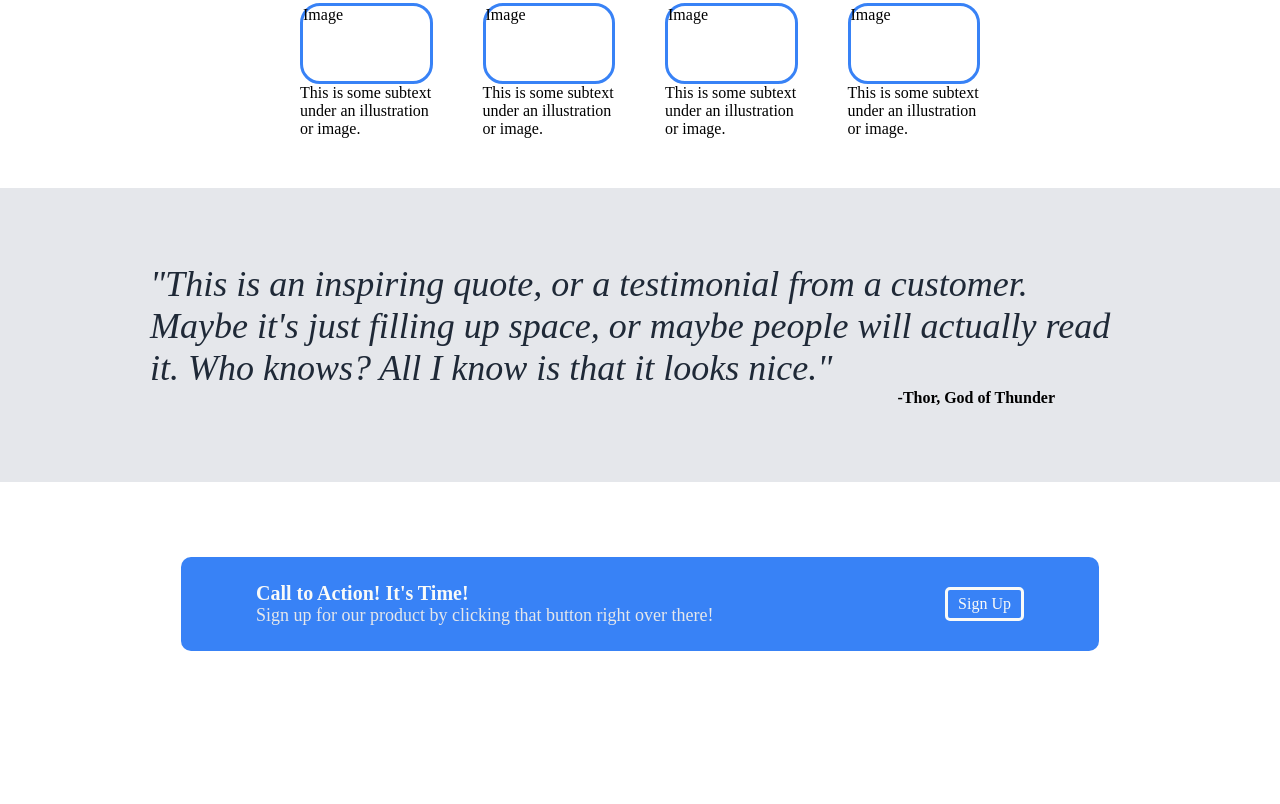
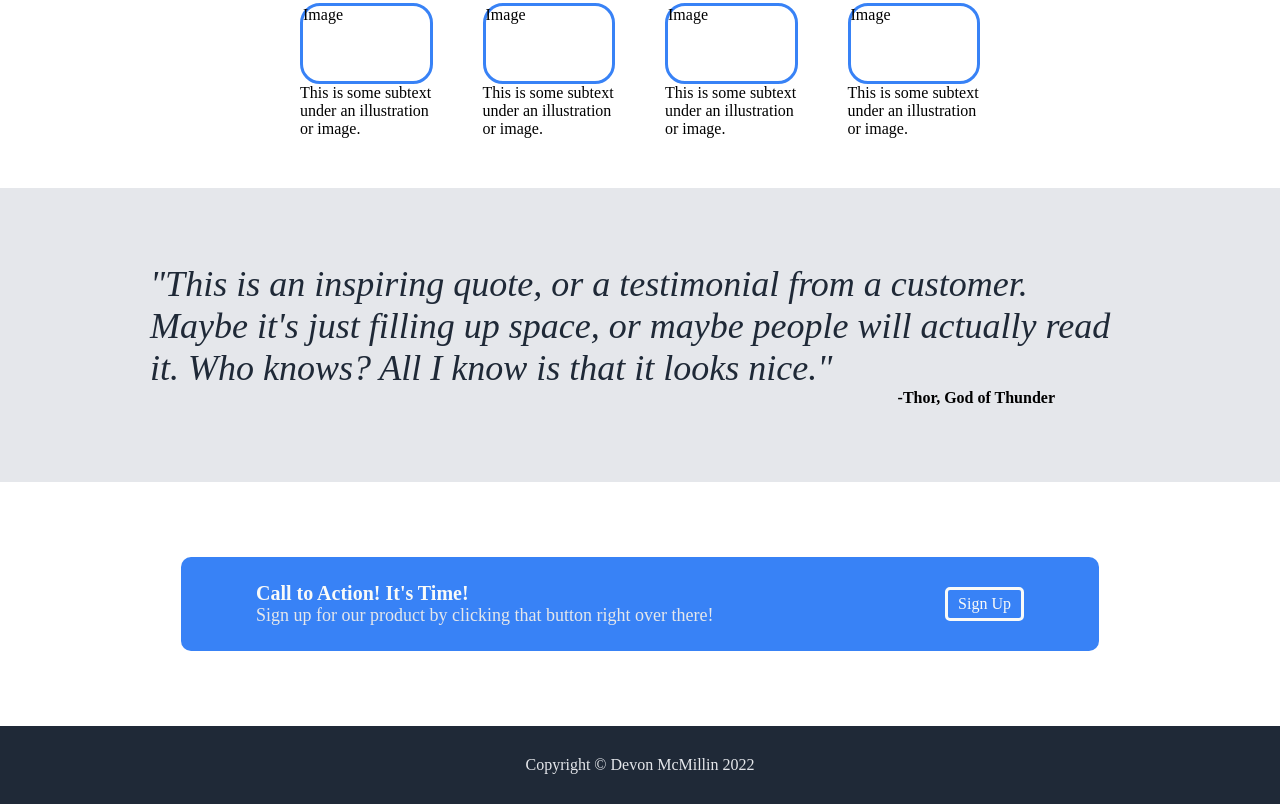
Before and after one commit to dmcmillin3/landing-page, a plain HTML site: page index.html in a window 1280 px wide. Shown: the part 833-1637 px from the top of the page. Before the commit the page ends 1559 px from the top, so only its background shows below. Drawn offline with Linux system fonts and the light colour scheme.

Commit message:
Add footer content and styling

```diff
--- a/index.html
+++ b/index.html
@@ -62,5 +62,8 @@
             </div>
             <a class="sign-up-2" href="#">Sign Up</a>
         </div>
+        <div class="footer">
+            <p>Copyright &#169; Devon McMillin 2022</p>
+        </div>
     </body>
 </html>
--- a/style.css
+++ b/style.css
@@ -43,6 +43,19 @@
     font-size: 20px;
     font-weight: 900;
     color: #F9FAF8;
+}
+
+.footer {
+    background-color: #1F2937;
+    display: flex;
+    justify-content: center;
+    align-items: center;
+    padding-top: 30px;
+    padding-bottom: 30px;
+}
+
+.footer p {
+    color: #E5E7EB;
 }
 
 .hero {
```
